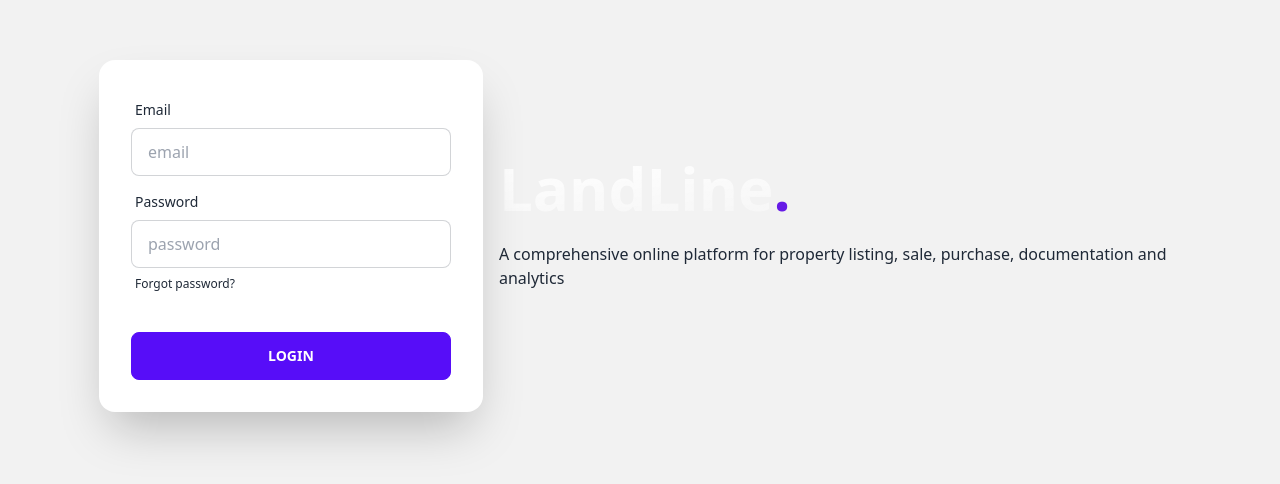
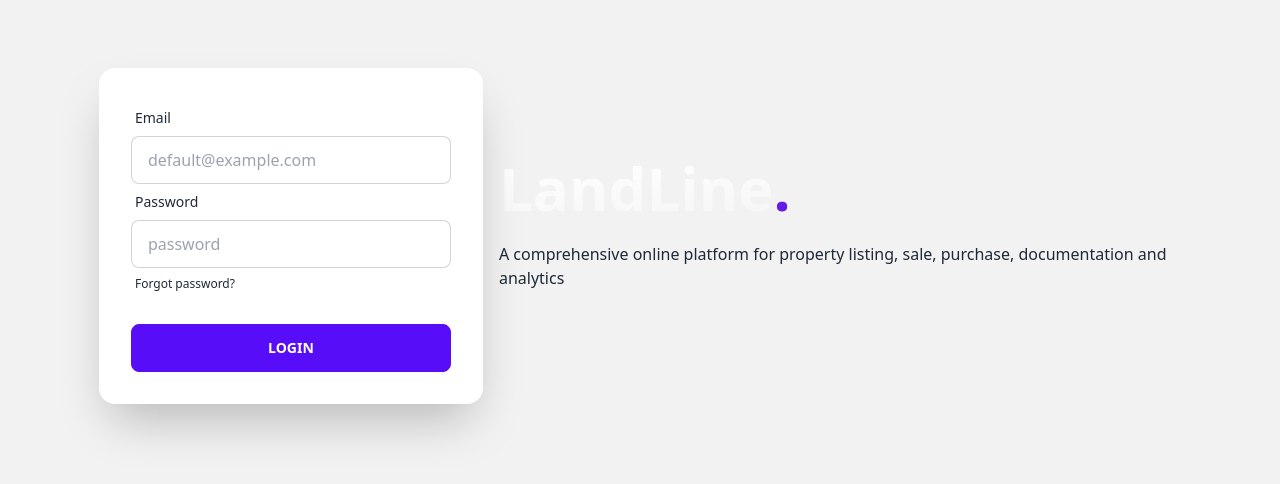
Before and after one commit to aybeedee/landline, a Next.js app: page / in a window 1280 px wide. Shown: the part 164-648 px from the top of the page. Built offline with nearby package versions, Linux system fonts and the light colour scheme.

Commit message:
fixed login validation

```diff
--- a/app/page.tsx
+++ b/app/page.tsx
@@ -10,26 +10,29 @@ export default function Home() {
           </div>
           <div className="card flex-shrink-0 w-full max-w-sm shadow-2xl bg-base-100">
             <div className="card-body">
+                <form action = '/user'>
                     <div className="form-control">
                         <label className="label">
                             <span className="label-text">Email</span>
                         </label>
-                <input type="email" placeholder="email" className="input input-bordered" />
+                        <input type="email" placeholder="default@example.com" className="input input-bordered" required/>
                     </div>
                     <div className="form-control">
                         <label className="label">
                             <span className="label-text">Password</span>
                         </label>
-                <input type="password" placeholder="password" className="input input-bordered" />
+                        <input type="password" placeholder="password" className="input input-bordered" required/>
                         <label className="label">
                             <a href="#" className="label-text-alt link link-hover">Forgot password?</a>
                         </label>
                     </div>
                     <div className="form-control mt-6">
-                <button className="btn btn-primary">
-                    <Link href = '/user'>Login</Link>
+                        <button type = "submit" className="btn btn-primary">
+                            {/* <Link href = '/user'>Login</Link> */}
+                            Login
                         </button>
                     </div>
+                </form>
             </div>
           </div>
       </div>
```
Lines whose indentation alone changed are shown as unchanged.
